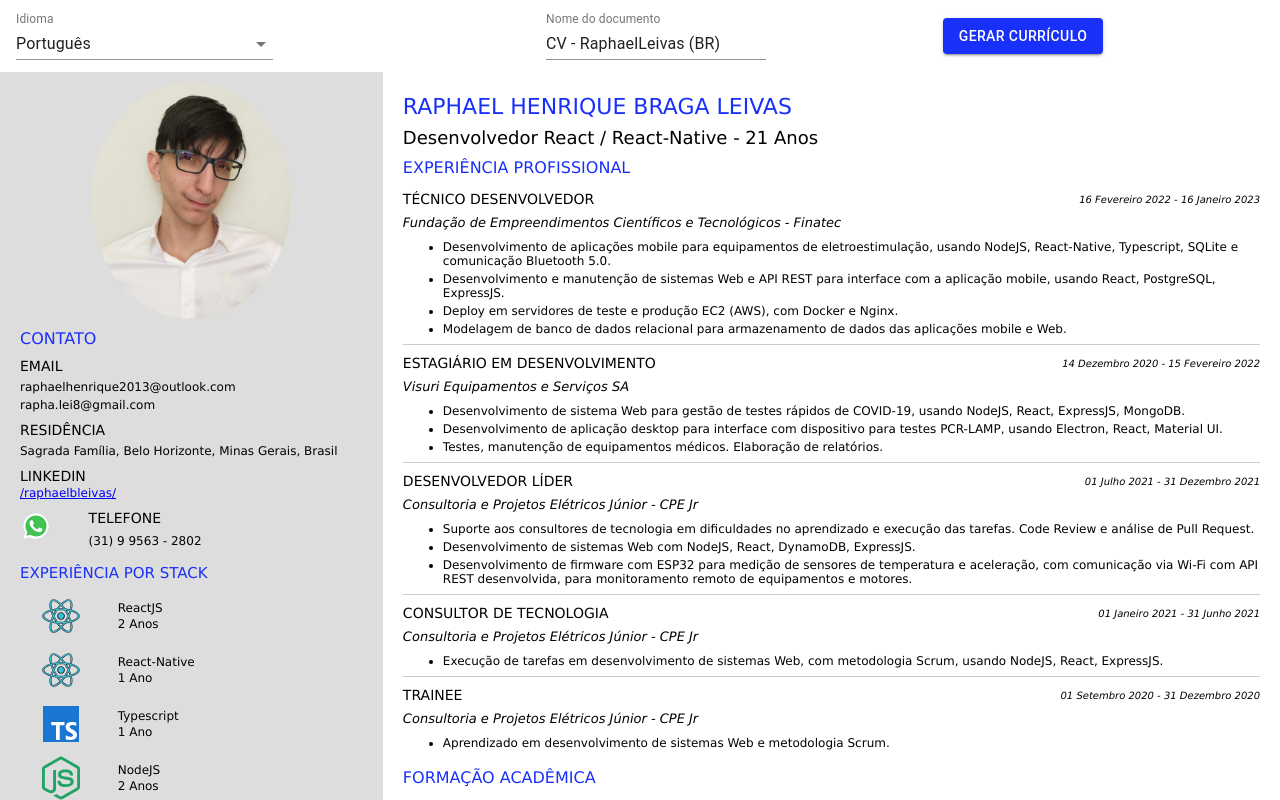
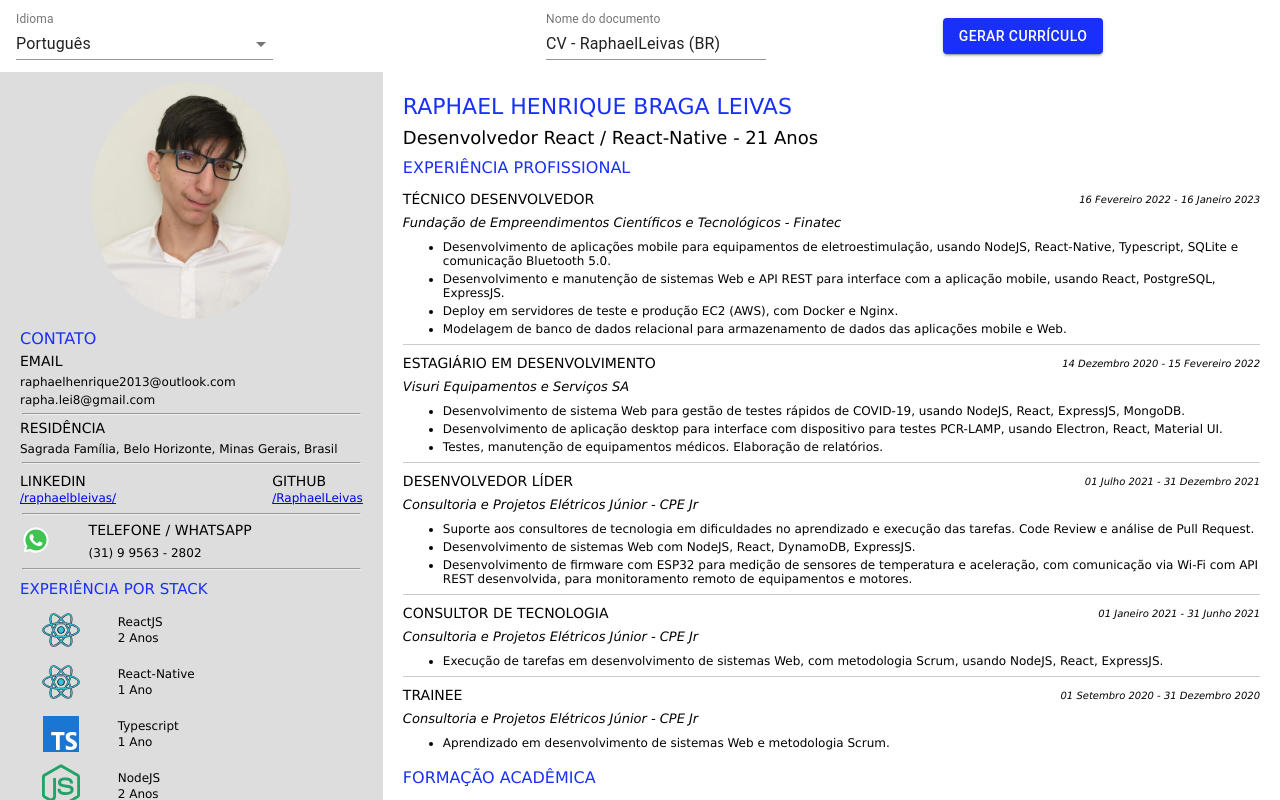
Before and after one commit to RaphaelLeivas/cv-generator, a React (Create React App) app: page / in a window 1280 px wide. Shown: the top 800 px of the page. Built offline with nearby package versions, Linux system fonts and the light colour scheme.

Commit message:
add link github no CV

```diff
--- a/src/components/CV.tsx
+++ b/src/components/CV.tsx
@@ -102,7 +102,7 @@ const useStyles = makeStyles((theme) => ({
   infoSectionSubtitle: {
     textTransform: 'uppercase',
     marginBottom: 2,
-    marginTop: 10,
+    marginTop: 5,
     fontSize: 14,
   },
   cvTitle: {
@@ -139,6 +139,7 @@ const useStyles = makeStyles((theme) => ({
     display: 'flex',
     flexDirection: 'row',
     alignItems: 'center',
+    margin: '2px 0px 2px 0px',
   },
   wppIcon: {
     flex: 1,
@@ -149,6 +150,14 @@ const useStyles = makeStyles((theme) => ({
     display: 'flex',
     flexDirection: 'column',
     justifyContent: 'center',
+  },
+  socialsContainer: {
+    width: '100%',
+    display: 'flex',
+    flexDirection: 'row',
+    justifyContent: 'space-between',
+    alignItems: 'center',
+    margin: '4px 0px 8px 0px',
   }
 }))
 
@@ -176,9 +185,15 @@ export const CV = React.forwardRef<HTMLDivElement>((props, ref) => {
             <CVText>raphaelhenrique2013@outlook.com</CVText>
             <CVText style={{ marginTop: '-2px' }} >rapha.lei8@gmail.com</CVText>
 
+            <hr style={{ margin: '2px' }} />
+
             <p className={classes.infoSectionSubtitle}>{t('residence')}</p>
             <CVText>Sagrada Família, Belo Horizonte, Minas Gerais, {t('brazil')}</CVText>
 
+            <hr style={{ margin: '2px' }} />
+
+            <div className={classes.socialsContainer}>
+              <div style={{ marginTop: 0 }}>
                 <p className={classes.infoSectionSubtitle}>{t('linkedin')}</p>
                 <a
                   href="https://www.linkedin.com/in/raphaelbleivas/"
@@ -188,6 +203,22 @@ export const CV = React.forwardRef<HTMLDivElement>((props, ref) => {
                 >
                   /raphaelbleivas/
                 </a>
+              </div>
+
+              <div style={{ marginTop: 0 }}>
+                <p className={classes.infoSectionSubtitle}>{t('github')}</p>
+                <a
+                  href="https://github.com/RaphaelLeivas"
+                  target="_blank"
+                  rel="noopener noreferrer"
+                  style={{ marginTop: 6, marginBottom: 6 }}
+                >
+                  /RaphaelLeivas
+                </a>
+              </div>
+            </div>
+
+            <hr style={{ margin: '2px' }} />
 
             <div className={classes.phoneContainer}>
               <div className={classes.wppIcon}>
@@ -195,10 +226,12 @@ export const CV = React.forwardRef<HTMLDivElement>((props, ref) => {
 
               </div>
               <div className={classes.phoneInfo}>
-                <p className={classes.infoSectionSubtitle}>{t('phone')}</p>
+                <p className={classes.infoSectionSubtitle}>{t('phone')} / {t('whatsapp')}</p>
                 <CVText>(31) 9 9563 - 2802</CVText>
               </div>
             </div>
+
+            <hr style={{ margin: '2px' }} />
 
             <p className={classes.infoSectionTitle} style={{ fontSize: 15 }}>{t('stackExperience')}</p>
           </div>
--- a/src/components/StackExperienceRow.tsx
+++ b/src/components/StackExperienceRow.tsx
@@ -15,7 +15,7 @@ const useStyles = makeStyles((theme) => ({
     alignItems: 'center',
 
     width: '100%',
-    marginTop: 6,
+    marginTop: 4,
   },
   stackItemRow: {
     width: '100%',
--- a/src/translations/en.ts
+++ b/src/translations/en.ts
@@ -4,7 +4,9 @@ const en = {
   residence: 'Residence',
   neighborhood: 'Neighborhood',
   phone: 'Phone',
+  whatsapp: 'WhatsApp',
   linkedin: 'LinkedIn',
+  github: 'GitHub',
   stackExperience: 'Experience per Stack',
   year: 'Year',
   years: 'Years',
--- a/src/translations/pt.ts
+++ b/src/translations/pt.ts
@@ -4,7 +4,9 @@ const pt = {
   residence: 'Residência',
   neighborhood: 'Bairro',
   phone: 'Telefone',
+  whatsapp: 'WhatsApp',
   linkedin: 'LinkedIn',
+  github: 'GitHub',
   stackExperience: 'Experiência por Stack',
   year: 'Ano',
   years: 'Anos',
```
Lines whose indentation alone changed are shown as unchanged.
